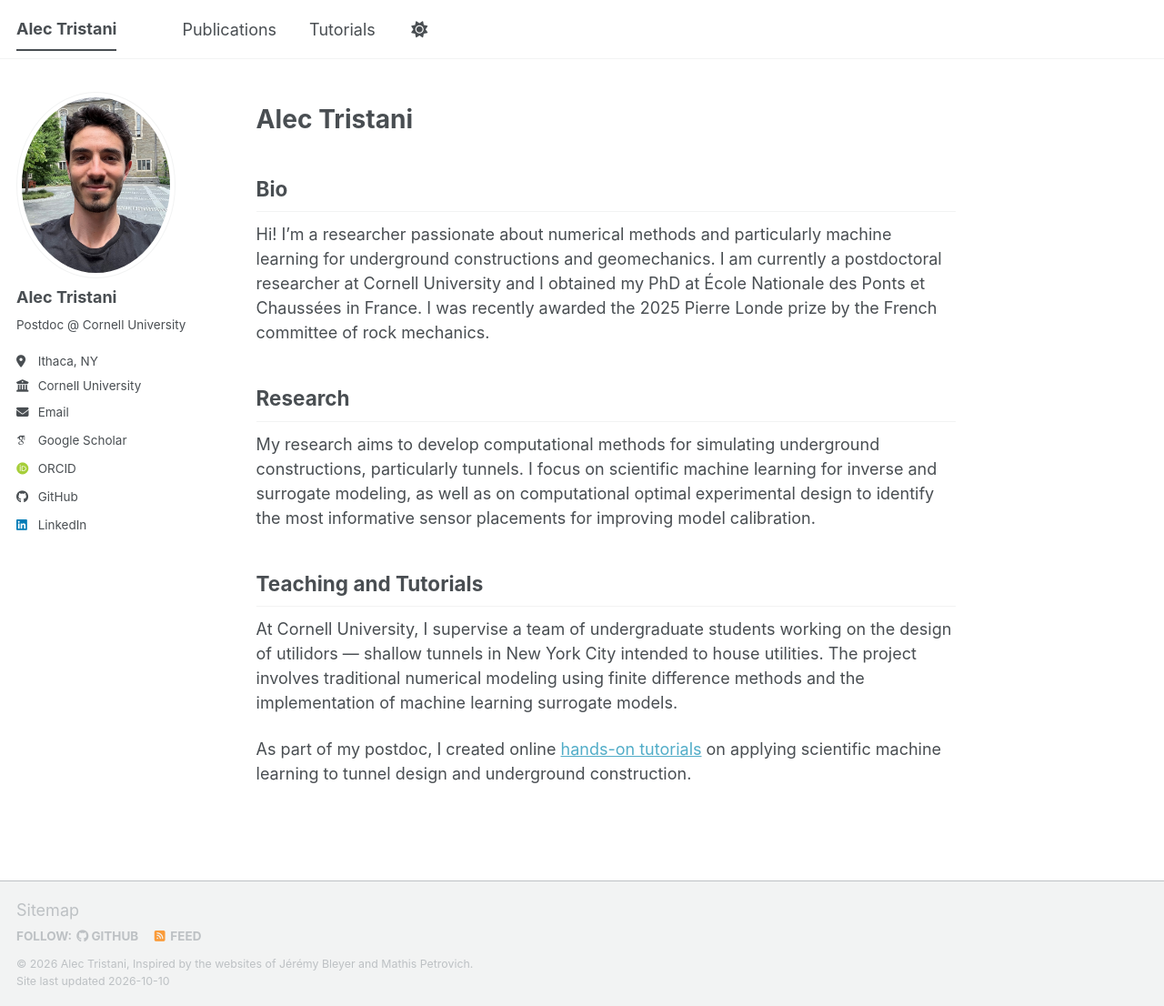
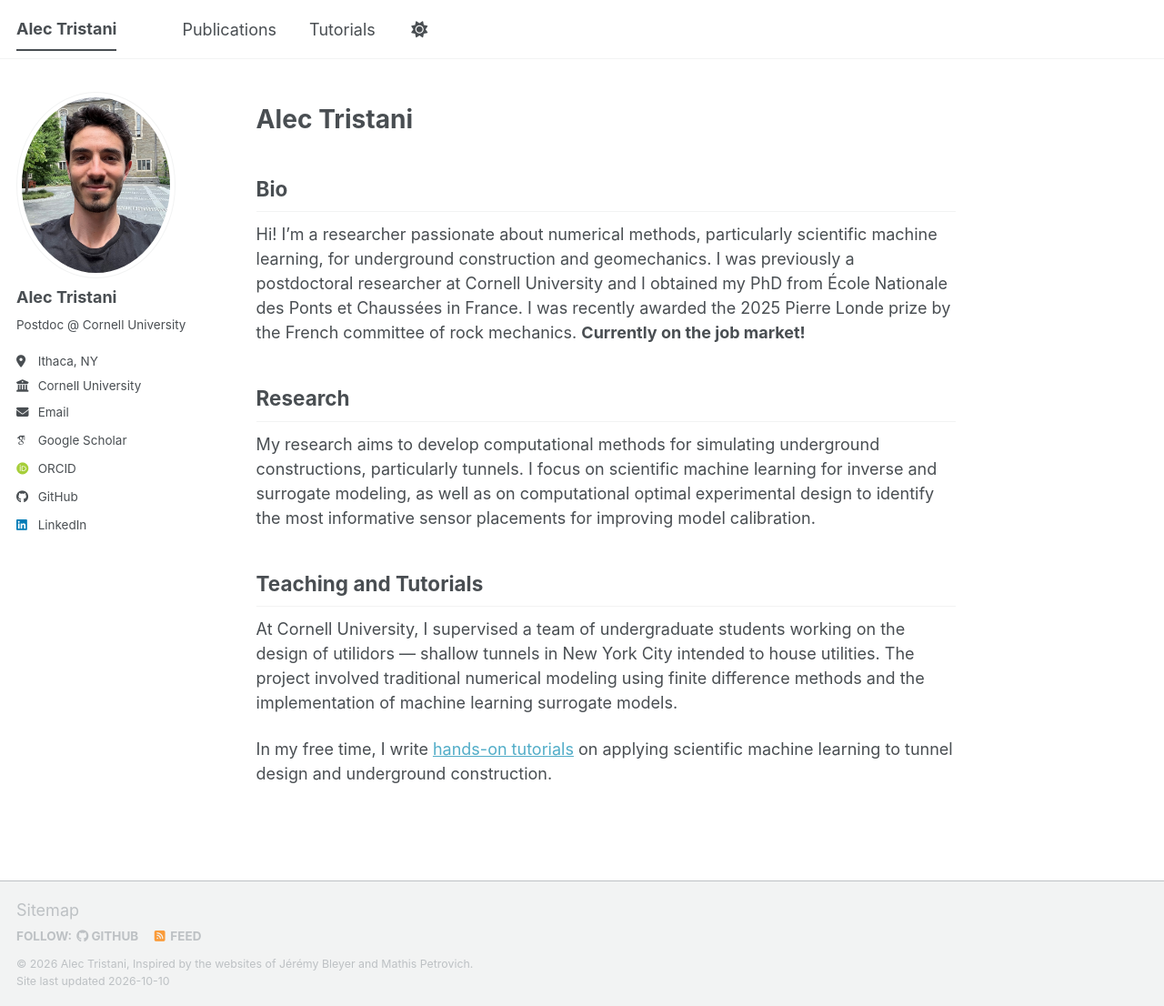
Before and after one commit to Alec-YT/Alec-YT.github.io, a Jekyll site: the page built from _pages/about.md, in a window 1280 px wide and 1106 px high. Shown: the whole window at 91% size. Built offline with Jekyll 4.4.1, drawn with Linux system fonts in a browser that asks for light colours; some web fonts are replaced; a script bundle is joined from its source files by our own code; library files that are not in the unit come from our copies.

Commit message:
Revise bio and teaching section in about.md
Updated bio to reflect current job market status and revised past roles. Adjusted language for clarity and consistency.

```diff
--- a/_pages/about.md
+++ b/_pages/about.md
@@ -9,12 +9,12 @@
 
 # Alec Tristani
 ## Bio
-Hi! I'm a researcher passionate about numerical methods and particularly machine learning for underground constructions and geomechanics. I am currently a postdoctoral researcher at Cornell University and I obtained my PhD at École Nationale des Ponts et Chaussées in France. I was recently awarded the 2025 Pierre Londe prize by the French committee of rock mechanics.
+Hi! I'm a researcher passionate about numerical methods, particularly scientific machine learning, for underground construction and geomechanics. I was previously a postdoctoral researcher at Cornell University and I obtained my PhD from École Nationale des Ponts et Chaussées in France. I was recently awarded the 2025 Pierre Londe prize by the French committee of rock mechanics. **Currently on the job market!**
 
 ## Research
 My research aims to develop computational methods for simulating underground constructions, particularly tunnels. I focus on scientific machine learning for inverse and surrogate modeling, as well as on computational optimal experimental design to identify the most informative sensor placements for improving model calibration.
 
 ## Teaching and Tutorials
-At Cornell University, I supervise a team of undergraduate students working on the design of utilidors — shallow tunnels in New York City intended to house utilities. The project involves traditional numerical modeling using finite difference methods and the implementation of machine learning surrogate models.
+At Cornell University, I supervised a team of undergraduate students working on the design of utilidors — shallow tunnels in New York City intended to house utilities. The project involved traditional numerical modeling using finite difference methods and the implementation of machine learning surrogate models.
 
-As part of my postdoc, I created online [hands-on tutorials](https://alec-yt.github.io/STAI-TUNED/) on applying scientific machine learning to tunnel design and underground construction.
+In my free time, I write [hands-on tutorials](https://alec-yt.github.io/STAI-TUNED/) on applying scientific machine learning to tunnel design and underground construction.
```
